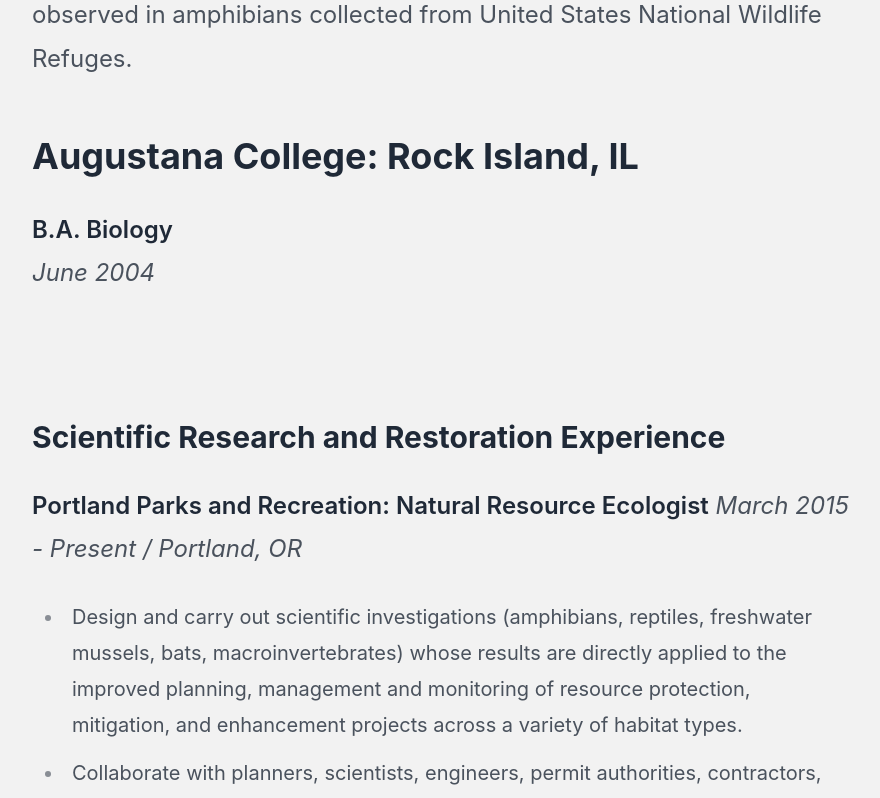
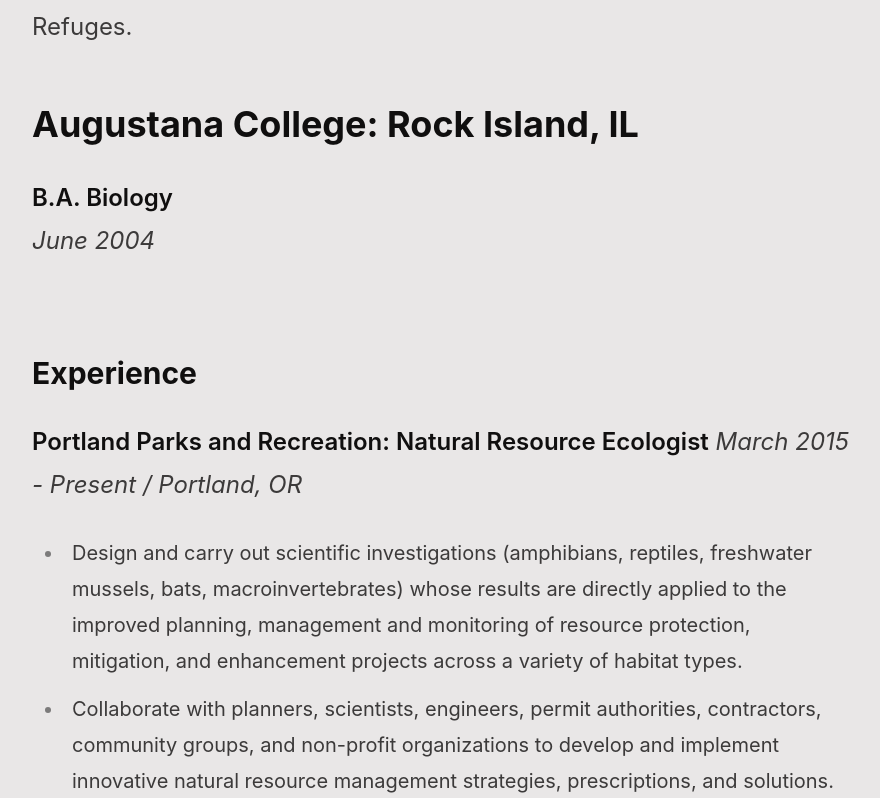
Before and after one commit to kimko/rana-habitat-group, a React (Create React App) app: page / in a window 1280 px wide. Shown: the part 1540-2338 px from the top of the page, without its empty margins (32-912 px from the left). Built offline with nearby package versions, Linux system fonts and the light colour scheme.

Commit message:
add theme

```diff
--- a/src/App.js
+++ b/src/App.js
@@ -1,10 +1,6 @@
 import React from 'react';
 import LoadingBar from './components/LoadingBar';
-import Education from './components/Education';
-import Experience from './components/Experience';
-import Leadership from './components/Leadership';
-import Publications from './components/Publications';
-import Certifications from './components/Certifications';
+import Section from './components/Section';
 import NavigationBar from './components/NavigationBar';
 import logo from './logo.svg';
 import { version } from './version';
@@ -12,9 +8,9 @@
 
 function App() {
   return (
-    <div className="App flex flex-col min-h-screen bg-base-200 ">
+    <div className="App flex flex-col min-h-screen" data-theme="garden">
       <NavigationBar />
-      <div id="hero" className="hero min-h-screen bg-base-200 flex items-center justify-center pt-16">
+      <div id="hero" className="hero min-h-screen flex items-center justify-center pt-16">
         <div className="hero-content text-center">
           <div className="max-w-md">
             <img
@@ -42,24 +38,14 @@
       </div>
 
       <main id="main-content" className="flex-grow container mx-auto p-8">
-        <section id="education" className="my-8">
-          <Education />
-        </section>
-        <section id="experience" className="my-8">
-          <Experience />
-        </section>
-        <section id="leadership" className="my-8">
-          <Leadership />
-        </section>
-        <section id="publications" className="my-8">
-          <Publications />
-        </section>
-        <section id="certifications" className="my-8">
-          <Certifications />
-        </section>
+        <Section title="Education" path="content/education/index.md" />
+        <Section title="Experience" path="content/experience/index.md" />
+        <Section title="Leadership" path="content/leadership/index.md" />
+        <Section title="Publications" path="content/publications/index.md" />
+        <Section title="Certifications" path="content/certifications/index.md" />
       </main>
 
-      <footer className="bg-base-200 p-4 text-center">
+      <footer className="p-4 text-center">
         <p>Version: {version}</p>
       </footer>
     </div>
--- a/tailwind.config.js
+++ b/tailwind.config.js
@@ -8,4 +8,10 @@
     require('daisyui'),
     require('@tailwindcss/typography'),
   ],
+  daisyui: {
+    themes: [
+      "garden",
+      "dark",
+    ],
+  },
 }
```
